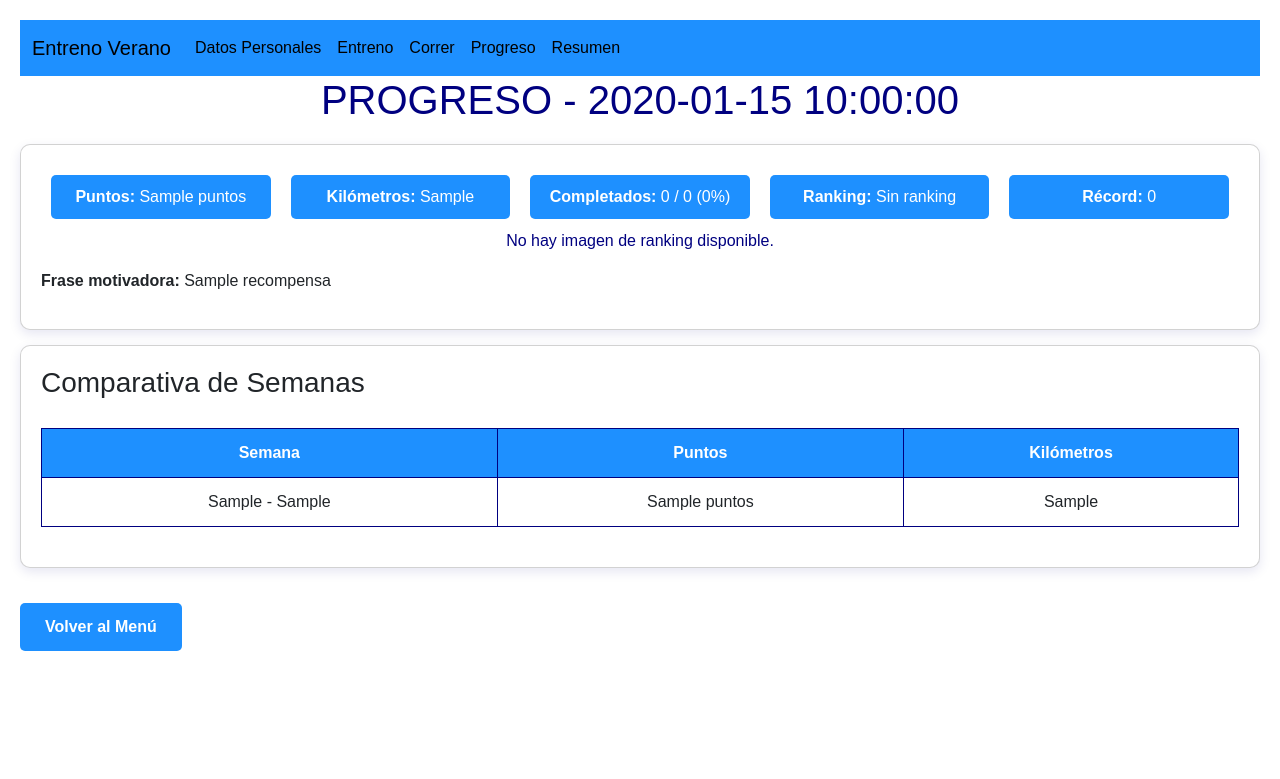
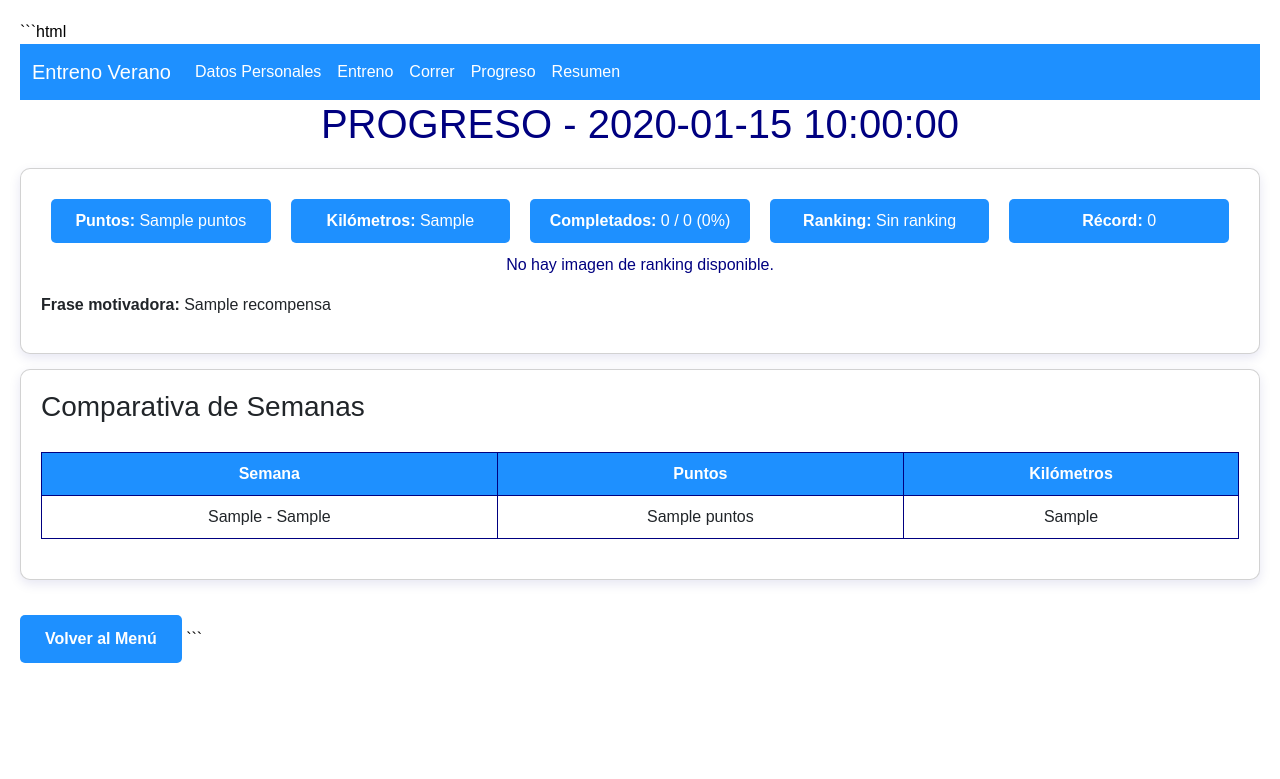
Before and after one commit to bernat1973/entreno-verano, a Flask app: template templates/progreso.html in a window 1280 px wide. Shown: the top 779 px of the page. Run offline with Flask 3, Linux system fonts and the light colour scheme; the template is opened without the code that fills it: most values are stand-ins (such as "Sample title", 1, 10 or a date in 2020); parts of the project's set-up code (start-up, migrations or seed data) failed here and were passed over.

Commit message:
Update progreso.html

````diff
--- a/templates/progreso.html
+++ b/templates/progreso.html
@@ -1,3 +1,4 @@
+```html
 <!DOCTYPE html>
 <html>
 <head>
@@ -14,7 +15,7 @@
             background-color: #1E90FF !important;
         }
         .navbar-brand, .nav-link {
-            color: #000000 !important;
+            color: #ffffff !important;
         }
         .nav-link:hover {
             color: #ffffff !important;
@@ -151,3 +152,4 @@
     <script src="https://cdn.jsdelivr.net/npm/bootstrap@5.3.0/dist/js/bootstrap.bundle.min.js"></script>
 </body>
 </html>
+```
````
